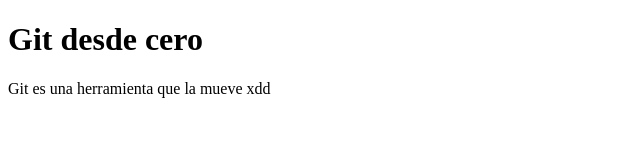
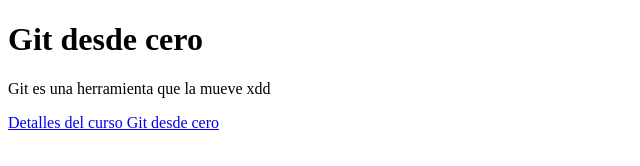
Before and after one commit to OtsuguA98/git-desde-cero, a plain HTML site: page index.html in a window 1280 px wide. Shown: the whole page, without its empty margins (0-640 px from the left). Drawn offline with Linux system fonts and the light colour scheme.

Commit message:
Agrega el enlace al curso en EDteam

```diff
--- a/index.html
+++ b/index.html
@@ -9,5 +9,9 @@
         <p>
             Git es una herramienta que la mueve xdd
         </p>
+        <p>
+            <a href="https://ed.team/git">Detalles del curso Git desde cero
+            </a>
+        </p>
     </body>
 </html>
```
